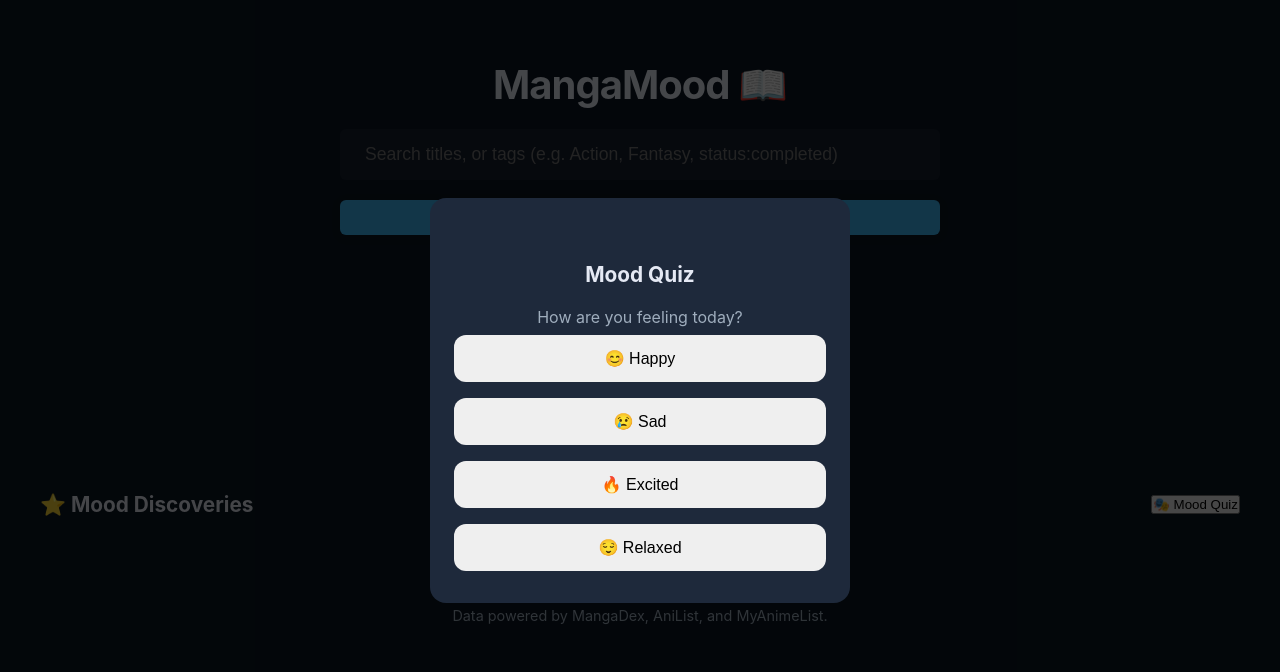
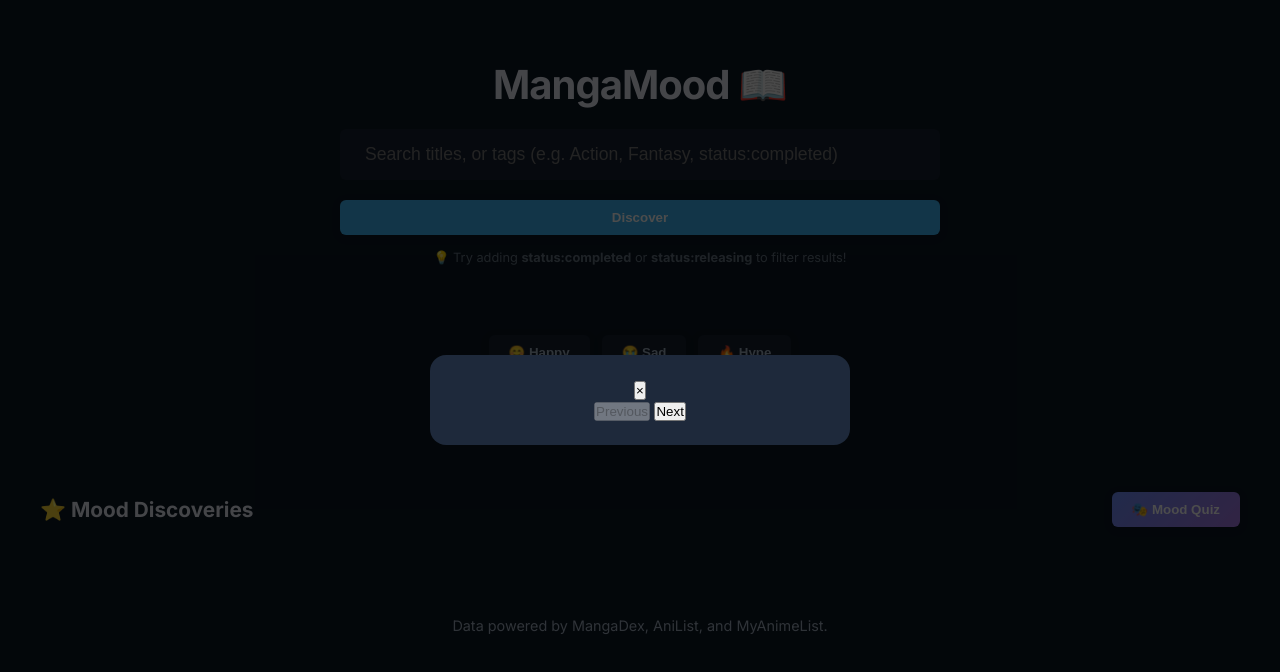
Before and after one commit to YADAV0057/MyManga, a plain HTML site: page index.html in a window 1280 px wide. Both pictures are taken after a click on the button "🎭 Mood Quiz". Drawn offline with Linux system fonts and the light colour scheme.

Commit message:
Update index.html

```diff
--- a/index.html
+++ b/index.html
@@ -5,6 +5,8 @@
     <meta name="viewport" content="width=device-width, initial-scale=1.0">
     <title>MangaMood 📖 - Discovery Portal</title>
     <link rel="stylesheet" href="style.css">
+    <!-- Google Fonts for better typography -->
+    <link href="https://fonts.googleapis.com/css2?family=Inter:wght@400;600;700&display=swap" rel="stylesheet">
 </head>
 <body>
     <!-- Loading Bar Indicator -->
@@ -14,7 +16,6 @@
     <header>
         <h1>MangaMood 📖</h1>
         <div class="search-container">
-            <!-- Smart Input Bridge -->
             <input type="text" id="manga-search-input" placeholder="Search titles, or tags (e.g. Action, Fantasy, status:completed)">
             <button id="search-submit-btn" class="vibe-btn" style="background: var(--accent); color: white; margin-top: 10px; width: 100%;">Discover</button>
             <p style="font-size: 0.8rem; color: var(--text-muted); text-align: center; margin-top: 5px;">
@@ -22,60 +23,54 @@
             </p>
         </div>
     </header>
+
     <!-- Main Content -->
     <main class="container">
-        <!-- Mood Selector Panel with Rotating UI -->
+        <!-- Mood Selector Panel -->
         <section class="vibe-panel-container">
             <div id="rotating-vibes" class="vibe-panel"></div>
             <button class="vibe-btn" id="more-btn" onclick="toggleTags()" style="margin-top: 15px; border: 1px solid var(--accent); background: transparent; color: var(--accent);">+ Show All 50 Moods</button>
             <div id="extra-tags" class="hidden-tags" style="margin-top: 20px;"></div>
         </section>
+
         <!-- Results Area -->
         <section id="results-area">
             <div class="results-header">
                 <h2>⭐ Mood Discoveries</h2>
-                <button id="mood-quiz-btn" class="search-btn">
-    🎭 Mood Quiz
-                </button>
-                <!-- New Refresh Button -->
-                <button id="refresh-btn" class="vibe-btn refresh-btn" style="display: none;">🎲 Refresh Results</button>
+                <div style="display: flex; gap: 10px;">
+                    <!-- New Mood Quiz Button -->
+                    <button id="mood-quiz-btn" class="vibe-btn" style="background: linear-gradient(135deg, #6e8efb, #a777e3); color: white; border: none;">
+                        🎭 Mood Quiz
+                    </button>
+                    <!-- Refresh Button -->
+                    <button id="refresh-btn" class="vibe-btn refresh-btn" style="display: none;">🎲 Refresh Results</button>
+                </div>
             </div>
             <div class="grid" id="community-grid">
                 <!-- Dynamic Manga Cards Inject Here -->
             </div>
         </section>
     </main>
-    <!-- Main Content Above -->
 
+    <!-- Quiz Modal -->
     <div id="quiz-modal" class="quiz-modal">
-
-    <div class="quiz-box">
-
-        <h2>Mood Quiz</h2>
-
-        <p id="quiz-question">
-            How are you feeling today?
-        </p>
-
-        <div id="quiz-options">
-
-            <button class="quiz-option" data-value="Happy">😊 Happy</button>
-
-            <button class="quiz-option" data-value="Sad">😢 Sad</button>
-
-            <button class="quiz-option" data-value="Excited">🔥 Excited</button>
-
-            <button class="quiz-option" data-value="Relaxed">😌 Relaxed</button>
-
+        <div class="quiz-box glass">
+            <button class="close-quiz" onclick="closeQuiz()">×</button>
+            <div id="quiz-progress-bar"><div id="progress-fill"></div></div>
+            <div id="quiz-content">
+                <!-- Questions injected by script.js -->
+            </div>
+            <div class="quiz-nav">
+                <button id="prev-btn" class="nav-btn" onclick="prevQuestion()" disabled>Previous</button>
+                <button id="next-btn" class="nav-btn" onclick="nextQuestion()">Next</button>
+            </div>
         </div>
-
     </div>
-
-</div>
 
     <footer>
         <p>Data powered by MangaDex, AniList, and MyAnimeList.</p>
     </footer>
+
     <!-- Firebase requires type="module" -->
     <script type="module" src="script.js"></script>
 </body>
```
